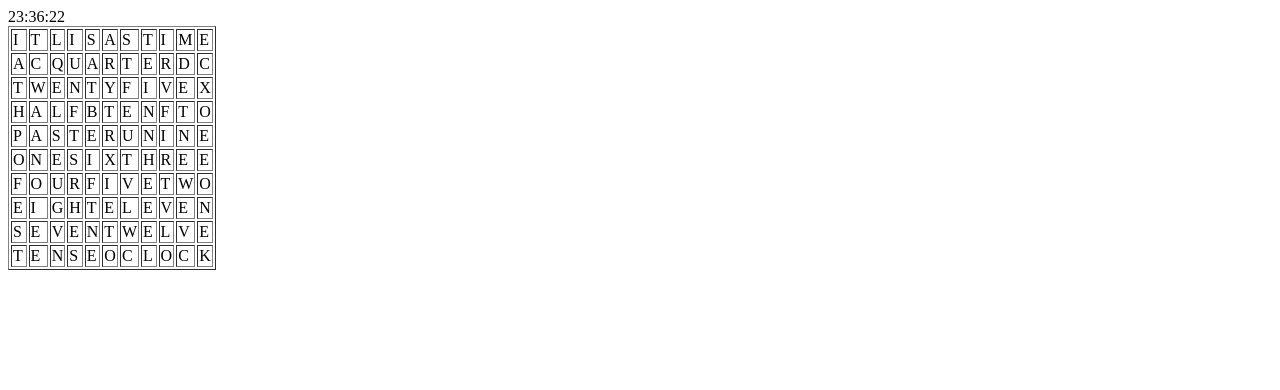
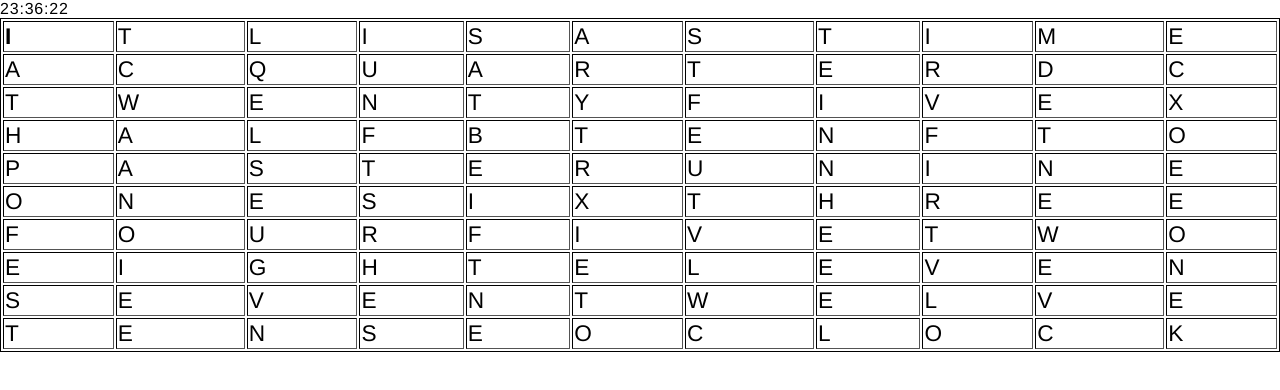
Before and after one commit to esbenr/textclock, a plain HTML site: page source/index.html in a window 1280 px wide. Drawn offline with nearby package versions, Linux system fonts and the light colour scheme.

Commit message:
Working certain hours

```diff
--- a/source/index.html
+++ b/source/index.html
@@ -6,7 +6,7 @@
     <!--<meta http-equiv="refresh" content="10">-->
     <title>Google Family Board</title>
     <script src="https://code.jquery.com/jquery-3.1.1.min.js" integrity="sha256-hVVnYaiADRTO2PzUGmuLJr8BLUSjGIZsDYGmIJLv2b8=" crossorigin="anonymous"></script>
-    <!--<link rel="stylesheet/less" type="text/less" href="less/style.less" />-->
+    <link rel="stylesheet/less" type="text/less" href="less/style.less" />
     <script src="https://cdn.jsdelivr.net/less/2.7.1/less.min.js"></script>
     <script src="https://cdn.jsdelivr.net/momentjs/2.16.0/moment-with-locales.min.js"></script>
     <script src="https://cdn.jsdelivr.net/momentjs/2.16.0/locales.min.js"></script>
--- a/source/js/clock-api.js
+++ b/source/js/clock-api.js
@@ -40,20 +40,27 @@ const renderChars = (chars, column, date) => {
 
 const renderChar = (char, column, row, date) => {
 
+    let markCssClass = '';
     let h = date.getHours();
     let hourChars = charsForValue(h);
-    let currentPath = [column, row];
-    if (hourChars.filter(lala => (lala[0] === currentPath[0] && lala[1] === currentPath[1]))) {
-        console.log("current hour char should be coloured")
-    }
-
     let m = date.getMinutes();
     let minuteChars = charsForValue(m);
     let s = date.getSeconds();
     let secondChars = charsForValue(s);
 
+    let currentPath = [column, row];
+    let l = hourChars.filter(lala => {
+        return (lala[0] === column && lala[1] === row);
+    });
+    if (l.length > 0) {
+        console.log(`current hour char should be coloured`);
+        markCssClass = 'mark'
+    }
 
-    let html = `<td class="char">${char}</td>`;
+
+
+
+    let html = `<td class="char ${markCssClass}">${char}</td>`;
     return html;
 };
 
@@ -88,12 +95,16 @@ const charsForDate = (date) => {
 
 const charsForValue = (value) => {
     switch (value) {
+        case 1:
+            return [[5,0],[5,1],[5,2]];
         case 5:
             return [[2,6],[2,7],[2,8],[2,9]];
         case 20:
             return [[2,0],[2,1],[2,2],[2,3],[2,4],[2,5]];
         case 25:
             return [[2,0],[2,1],[2,2],[2,3],[2,4],[2,5],[2,6],[2,7],[2,8],[2,9]];
+        case 30:
+            return [[3,0],[3,1],[3,2],[3,3],[4,0],[4,1],[4,2],[4,3]];
         default:
             return [[0,0]]
     }
--- a/source/less/style.less
+++ b/source/less/style.less
@@ -16,6 +16,11 @@ a {
     width:100%;
     border: black 1px solid;
   }
+
+  td.char.mark {
+    font-weight: bold;
+  }
+
 
   .no-calendars {
     text-align: center;
```
